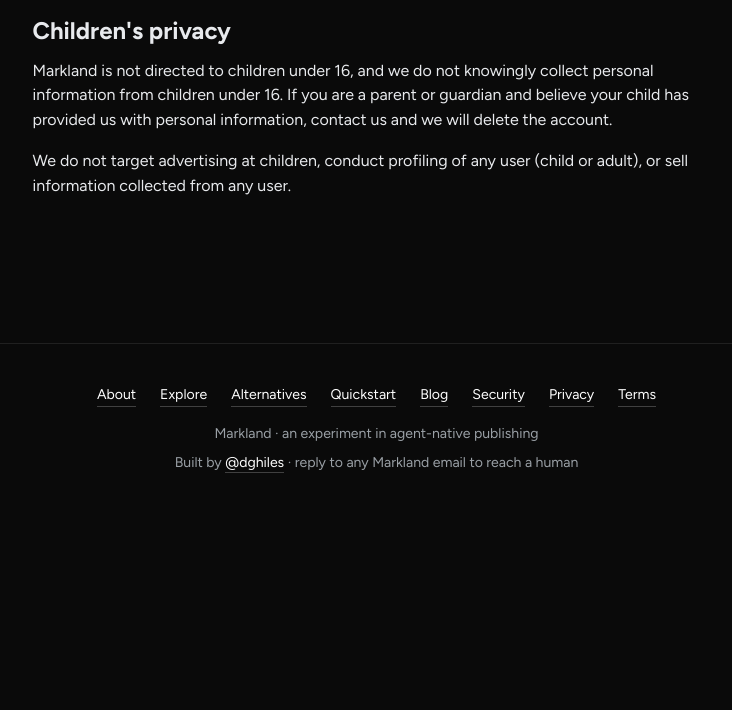
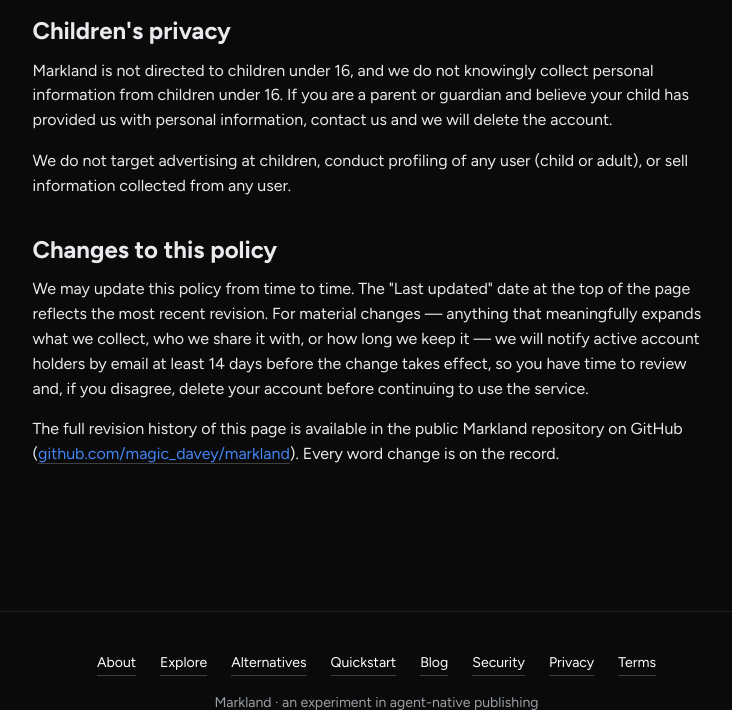
Before and after one commit to dghiles/markland, a Python web app: template src/markland/web/templates/privacy.html in a window 1280 px wide. Shown: the part 5024-5734 px from the top of the page, without its empty margins (256-988 px from the left). Before the commit the page ends 5497 px from the top, so only its background shows below. Run offline with Jinja, Linux system fonts and the light colour scheme; the template is opened without the code that fills it, so the values that code supplies are empty.

Commit message:
feat(privacy): Changes to this policy + 14-day material-change notice

```diff
--- a/src/markland/web/templates/privacy.html
+++ b/src/markland/web/templates/privacy.html
@@ -175,5 +175,15 @@
     We do not target advertising at children, conduct profiling of any user (child or adult), or sell information collected from any user.
   </p>
 
+  <h2 style="margin-top: 2rem; margin-bottom: 0.6rem;">Changes to this policy</h2>
+
+  <p style="margin-bottom: 1rem;">
+    We may update this policy from time to time. The "Last updated" date at the top of the page reflects the most recent revision. For material changes — anything that meaningfully expands what we collect, who we share it with, or how long we keep it — we will notify active account holders by email at least 14 days before the change takes effect, so you have time to review and, if you disagree, delete your account before continuing to use the service.
+  </p>
+
+  <p style="margin-bottom: 1rem;">
+    The full revision history of this page is available in the public Markland repository on GitHub (<a href="https://github.com/magic_davey/markland" style="color: var(--blue); border-bottom: 1px solid var(--outline);">github.com/magic_davey/markland</a>). Every word change is on the record.
+  </p>
+
 </article>
 {% endblock %}
```
